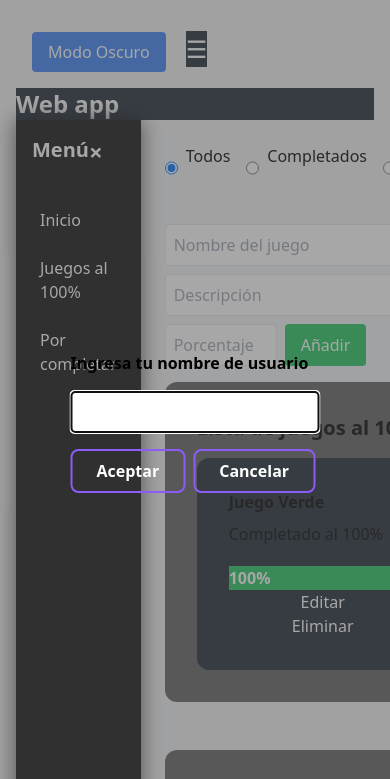
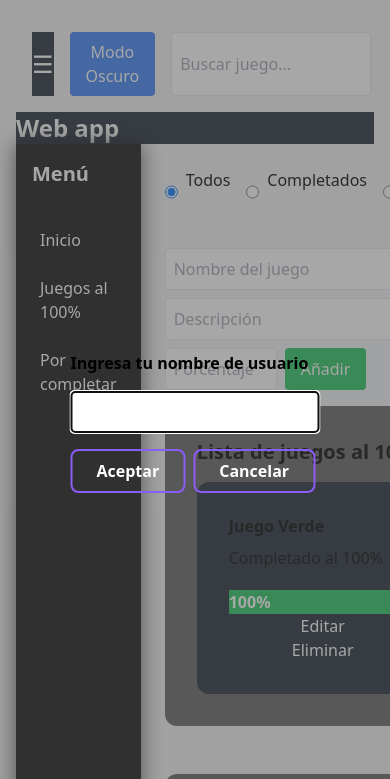
Before and after one commit to detenalopez-glitch/app-web-videogames, a website: page index.html in a window 390 px wide. Shown: the top 779 px of the page. Drawn offline with Linux system fonts and the light colour scheme.

Commit message:
Buscador

```diff
--- a/app.js
+++ b/app.js
@@ -9,6 +9,28 @@ let juegosDelUsuario = [];
 let usuarioActual = "";
 // Estado del filtro
 let filtroEstado = "todos";
+let filtroBusqueda = "";
+/**
+ * Filtra los juegos por nombre según el texto del buscador.
+ * @param {Array} juegos - Lista de juegos.
+ * @param {string} texto - Texto a buscar.
+ * @returns {Array} Juegos filtrados.
+ */
+function filtrarPorNombre(juegos, texto) {
+    if (!texto) return juegos;
+    return juegos.filter(juego => juego.nombre.toLowerCase().includes(texto.toLowerCase()));
+}
+
+// Escucha el input del buscador
+document.addEventListener("DOMContentLoaded", function() {
+    const buscador = document.getElementById("buscador-juegos");
+    if (buscador) {
+        buscador.addEventListener("input", function(e) {
+            filtroBusqueda = e.target.value;
+            renderizarJuegos();
+        });
+    }
+});
 
 /**
  * Normaliza un valor de porcentaje a un número entre 0 y 100.
@@ -247,16 +269,19 @@ function renderizarJuegos() {
     listaJuegosCompletos.innerHTML = "";
     listaJuegosIncompletos.innerHTML = "";
 
-    juegosDelUsuario.forEach(function(juego, index) {
+    // Filtrar por estado
+    let juegosFiltrados = juegosDelUsuario;
+    if (filtroEstado === "completados") {
+        juegosFiltrados = juegosFiltrados.filter(j => normalizarPorcentaje(j.porcentaje) === 100);
+    } else if (filtroEstado === "incompletos") {
+        juegosFiltrados = juegosFiltrados.filter(j => normalizarPorcentaje(j.porcentaje) < 100);
+    }
+    // Filtrar por nombre
+    juegosFiltrados = filtrarPorNombre(juegosFiltrados, filtroBusqueda);
+
+    juegosFiltrados.forEach(function(juego, index) {
         const porcentaje = normalizarPorcentaje(juego.porcentaje);
         const estilos = obtenerEstilosPorcentaje(porcentaje);
-        // Filtrado
-        if (
-            filtroEstado === "completados" && porcentaje !== 100
-            || filtroEstado === "incompletos" && porcentaje === 100
-        ) {
-            return;
-        }
         const tarjetaJuego = crearTarjetaJuego(
             juego,
             porcentaje,
--- a/index.html
+++ b/index.html
@@ -6,21 +6,24 @@
   <link rel="stylesheet" href="styles.css">
 </head>
 <body class="bg-gray-100 dark:bg-gray-900 text-black dark:text-white box-border font-principal m-2.5 p-1.5">
-  <!-- Botón para alternar el modo claro/oscuro -->
-  <button id="darkModeToggle" class="m-4 bg-blue-500 dark:bg-blue-700 hover:bg-blue-600 dark:hover:bg-blue-800 transition text-white px-4 py-2 rounded">Modo Oscuro</button>
-  <!-- Botón para abrir menú -->
-  <button id="menuToggle" class="fixed top-4 left-4 z-50 bg-gray-800 text-white rounded-full p-3 shadow-lg focus:outline-none">
-    <span style="font-size: 1.5rem;">☰</span>
-  </button>
+  <div class="flex items-center gap-4 p-4">
+    <!-- Botón para abrir menú -->
+    <button id="menuToggle" class="bg-gray-800 text-white rounded-full p-3 shadow-lg focus:outline-none">
+      <span style="font-size: 1.5rem;">☰</span>
+    </button>
+    <!-- Botón para alternar el modo claro/oscuro -->
+    <button id="darkModeToggle" class="bg-blue-500 dark:bg-blue-700 hover:bg-blue-600 dark:hover:bg-blue-800 transition text-white px-4 py-2 rounded">Modo Oscuro</button>
+    <!-- Input buscador -->
+    <input type="text" id="buscador-juegos" placeholder="Buscar juego..." class="border p-2 rounded focus:outline-none focus:ring-2 focus:ring-blue-400 dark:focus:ring-blue-700" style="min-width:200px;">
+  </div>
   <header class="bg-gray-800 dark:bg-gray-900 text-white">
     <h1 class="text-2xl font-bold">Web app</h1>
   </header>
   <main class="flex min-h-[80vh]">
     <!-- Sidebar desplegable -->
     <aside id="sidebarMenu" class="fixed top-0 left-0 h-full w-64" style="background:#111;color:#fff;box-shadow:0 0 20px #000a;" shadow-xl z-40 transition-transform duration-300 transform -translate-x-full">
-      <div class="flex items-center justify-between p-4 border-b border-gray-700">
+      <div class="flex items-center p-4 border-b border-gray-700">
         <span class="font-bold text-xl">Menú</span>
-        <button id="menuClose" class="text-white text-2xl font-bold focus:outline-none">×</button>
       </div>
       <ul class="space-y-2 p-4">
         <li class="p-2 hover:bg-gray-700 rounded cursor-pointer transition" id="menuInicio">Inicio</li>
```
Also changed, not shown: styles.css.
